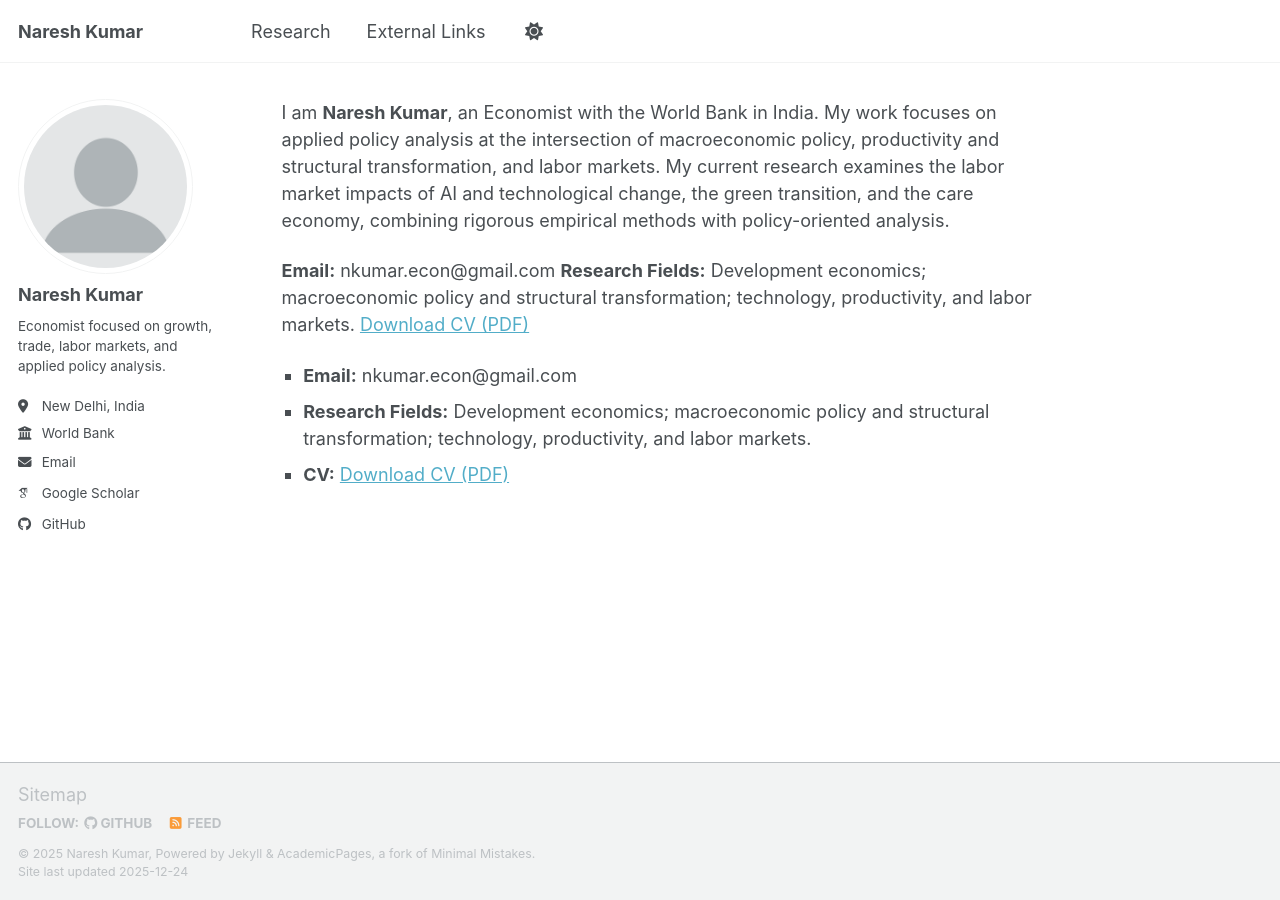
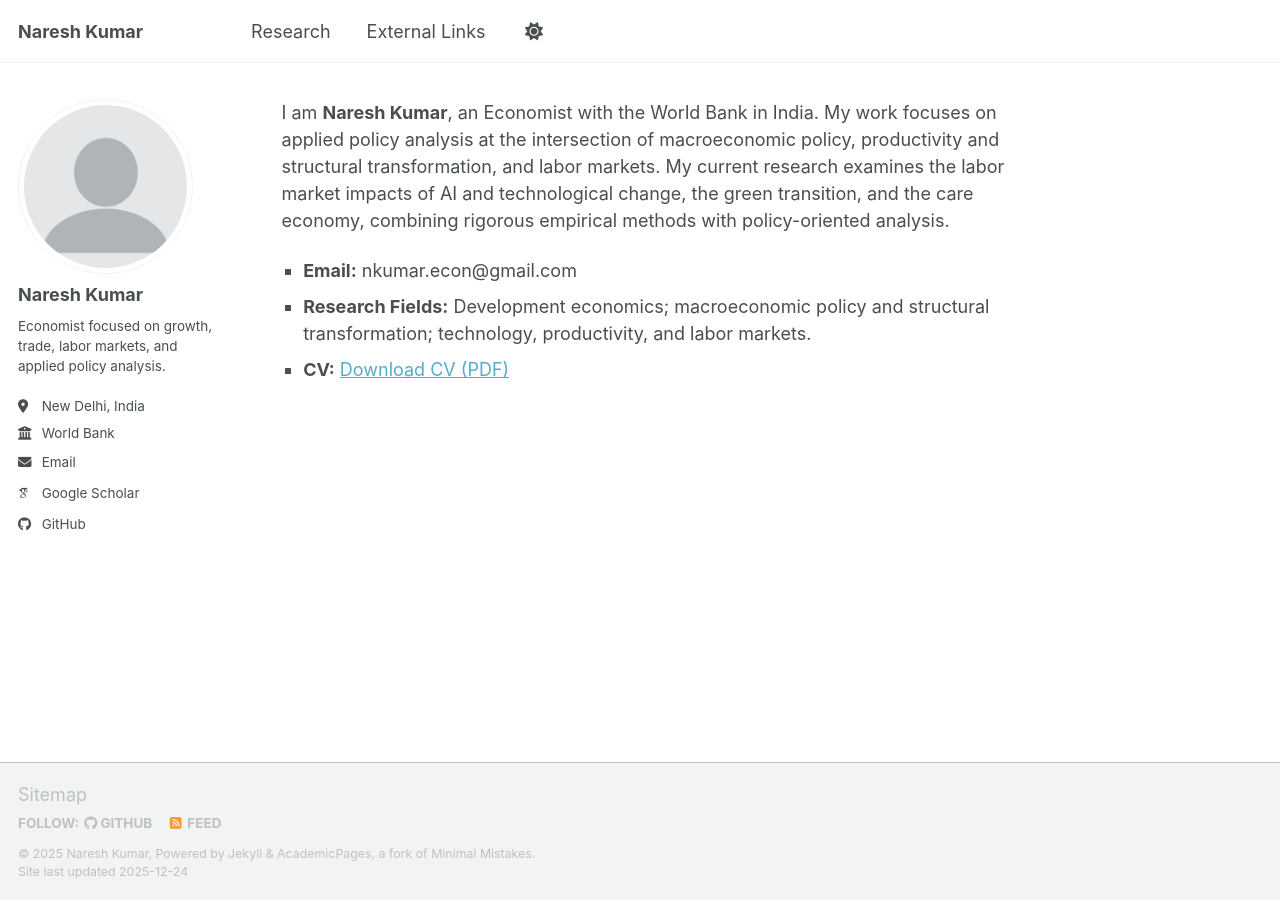
Before and after one commit to nkumar05/nkumar.github.io, a Jekyll site: the page built from _pages/about.md, in a window 1280 px wide. Built offline with Jekyll 4.4.1, drawn with Linux system fonts in a browser that asks for light colours; some web fonts are replaced; a script bundle is joined from its source files by our own code; library files that are not in the unit come from our copies.

Commit message:
Update about.md

```diff
--- a/_pages/about.md
+++ b/_pages/about.md
@@ -16,13 +16,10 @@ I am **Naresh Kumar**, an Economist with the World Bank in India. My work focuse
 - Care economy
 -->
 
+<!--
 **Email:** nkumar.econ@gmail.com
 **Research Fields:** Development economics; macroeconomic policy and structural transformation; technology, productivity, and labor markets.
 [Download CV (PDF)](/files/CV.pdf)
-<!--
-■ **Email:** nkumar.econ@gmail.com
-■ **Research Fields:** Development economics; macroeconomic policy and structural transformation; technology, productivity, and labor markets.
-■ [**CV**(PDF)](/files/CV.pdf)
 -->
 <ul style="list-style-type:square; padding-left: 1.2em;">
   <li><strong>Email:</strong> nkumar.econ@gmail.com</li>
```
